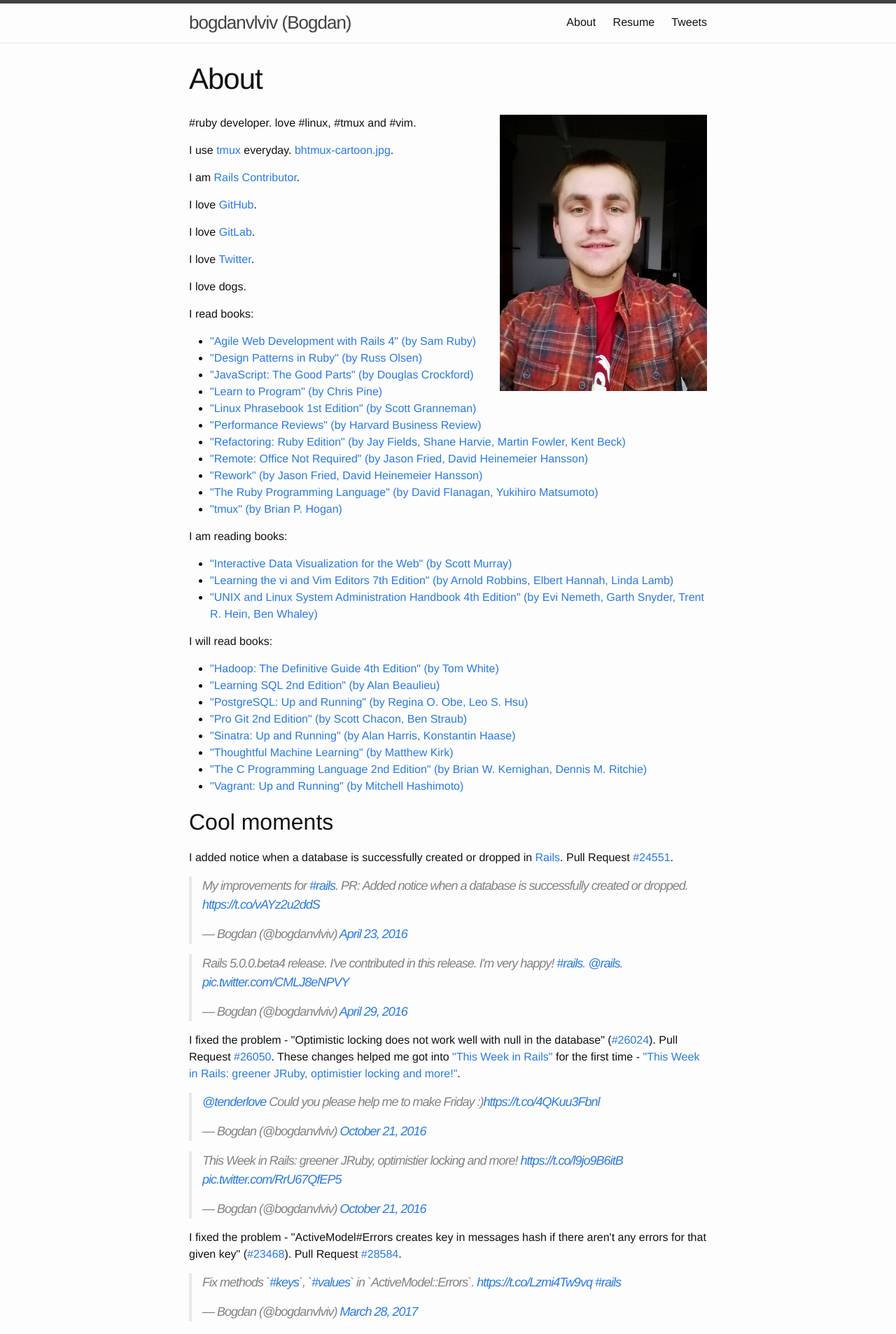
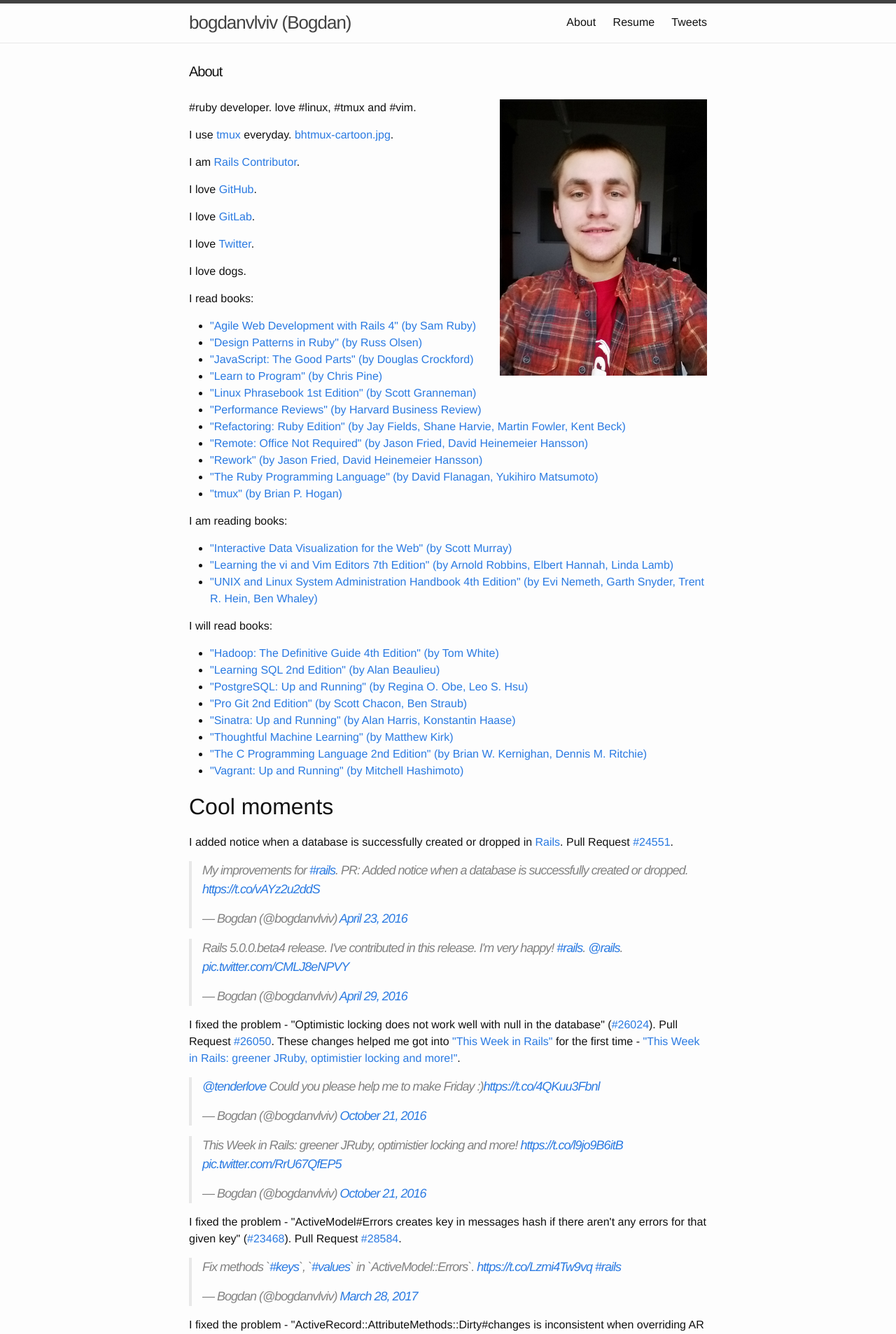
Before and after one commit to crowdpro3/bogdanvlviv.github.io, a Jekyll site: the page built from about.html, in a window 1280 px wide. Shown: the top 1907 px of the page at 70% size. Built offline with Jekyll 4.4.1, drawn with Linux system fonts in a browser that asks for light colours; comment, search, counter and statistics services are not loaded.

Commit message:
set .post-title font-size to 20px

```diff
--- a/_sass/bogdanvlviv/_layout.scss
+++ b/_sass/bogdanvlviv/_layout.scss
@@ -82,3 +82,12 @@
 .post-link {
   @include relative-font-size(1.1875);
 }
+
+
+
+/**
+ * Posts
+ */
+.post-title {
+  @include relative-font-size(1.25);
+}
```
